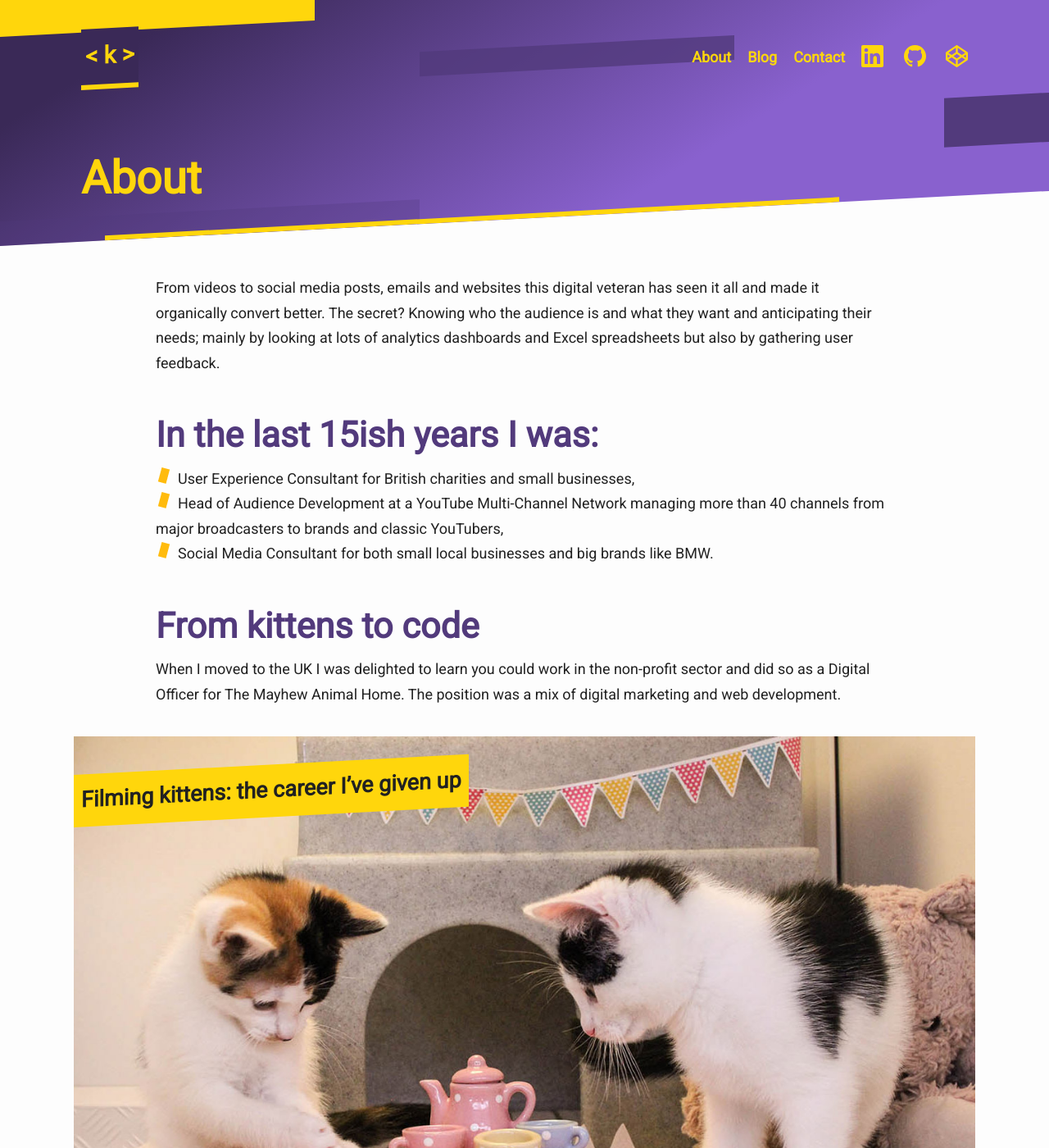
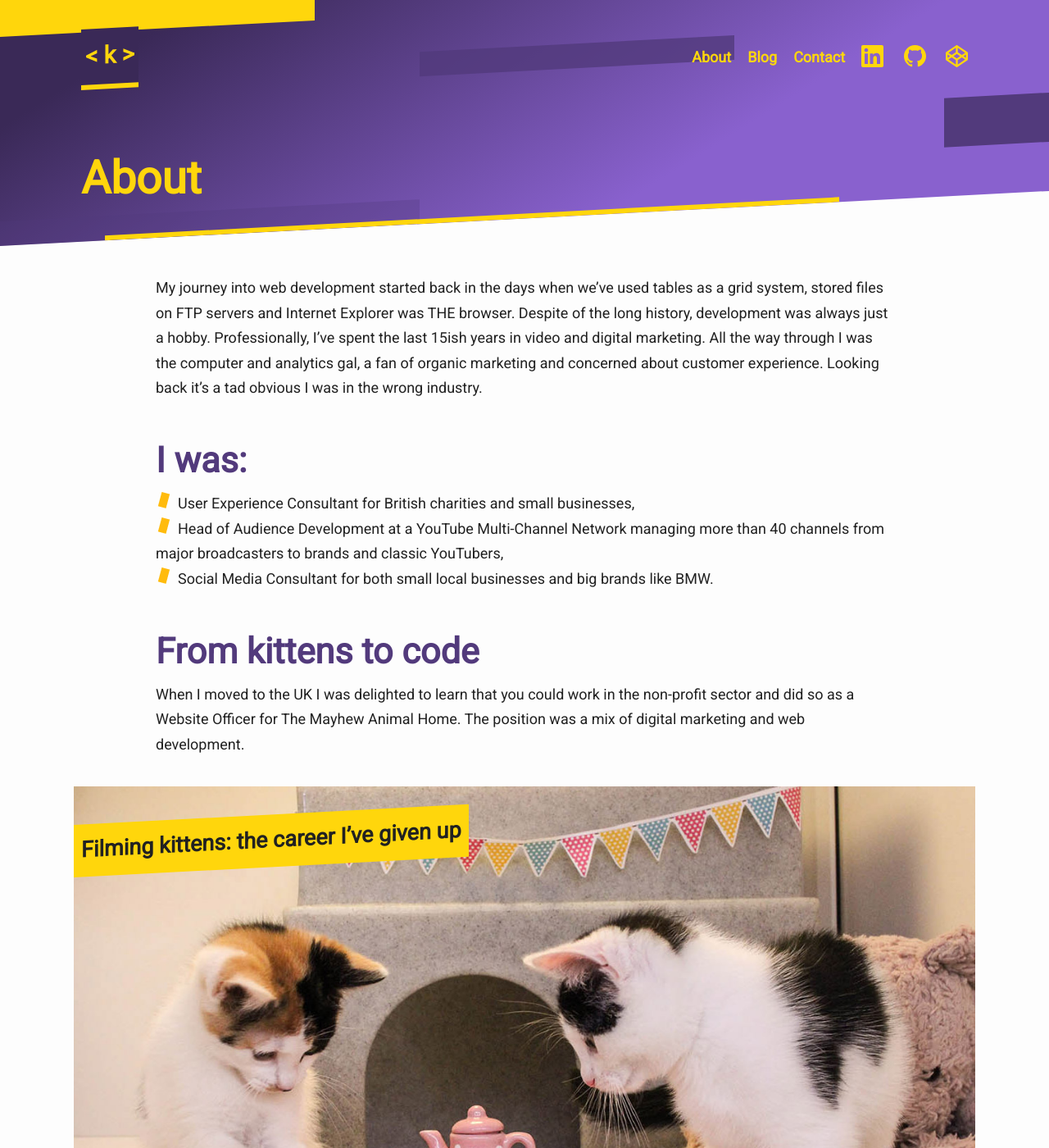
Before and after one commit to krisztin/krisztin.github.io, a Jekyll site: the page built from about.md, in a window 1280 px wide and 1400 px high. Shown: the whole window at 82% size. Built offline with Jekyll 4.4.1, drawn with Linux system fonts in a browser that asks for light colours; some of the changed text lies outside the part shown.

Commit message:
about update

```diff
--- a/about.md
+++ b/about.md
@@ -3,9 +3,10 @@
 title: About
 ---
 
-From videos to social media posts, emails and websites this digital veteran has seen it all and made it organically convert better. The secret? Knowing who the audience is and what they want and anticipating their needs; mainly by looking at lots of analytics dashboards and Excel spreadsheets but also by gathering user feedback.
+My journey into web development started back in the days when we’ve used tables as a grid system, stored files on FTP servers and Internet Explorer was THE browser.
+Despite of the long history, development was always just a hobby. Professionally, I’ve spent the last 15ish years in video and digital marketing. All the way through I was the computer and analytics gal, a fan of organic marketing and concerned about customer experience. Looking back it’s a tad obvious I was in the wrong industry.
 
-## In the last 15ish years I was:
+## I was:
 
 - User Experience Consultant for British charities and small businesses,
 - Head of Audience Development at a YouTube Multi-Channel Network managing more than 40 channels from major broadcasters to brands and classic YouTubers,
@@ -13,17 +14,15 @@
 
 ## From kittens to code
 
-When I moved to the UK I was delighted to learn you could work in the non-profit sector and did so as a Digital Officer for The Mayhew Animal Home. The position was a mix of digital marketing and web development.
+When I moved to the UK I was delighted to learn that you could work in the non-profit sector and did so as a Website Officer for The Mayhew Animal Home. The position was a mix of digital marketing and web development.
 
 {% include img.html file='teapawty.jpg' alt='kitten teapawty' caption='Filming kittens: the career I’ve given up' %}
 
-Despite of having grown up on the likes of Blackadder and being taught the intricacies of British life in school, I had to realise that I still missed a lot of the pop cultural references a marketing professional should be familiar with and hence could never be an effective marketer. Being involved in managing the website, however, I’ve found that there was one thing that was universal: technology.
-
 <p class="skim">I've always thoroughly enjoyed solving real-life problems of real-life people with digital products.</p>
 
-My job has allowed me to get a taste of UX development and I was immediately taken to it.
+When my job allowed me to get a taste of UX and Web Development I was immediately taken to it realising it might be time to turn my hobby into my profession.
 
 ## Behind the scenes
-On the rare occasions when I am not sitting in front of my computer going on yet another Wikipedia binge, I venture outside either to cycle or to hike with the husband.
+Interested in science and technology, avid cyclist (road, dirt, MTB), hiker and rower... Never seen Star Wars.
 
-{% include img.html file='bacsi.jpg' alt='coloured black and white photo' caption="Oh and I also colour. With Photoshop because it's easier to stay in the lines there." %}
+{% include img.html file='bacsi.jpg' alt='black and white photo coloured with Photoshop' caption="Oh and I also colour. With Photoshop because it's easier to stay in the lines there." %}
```
